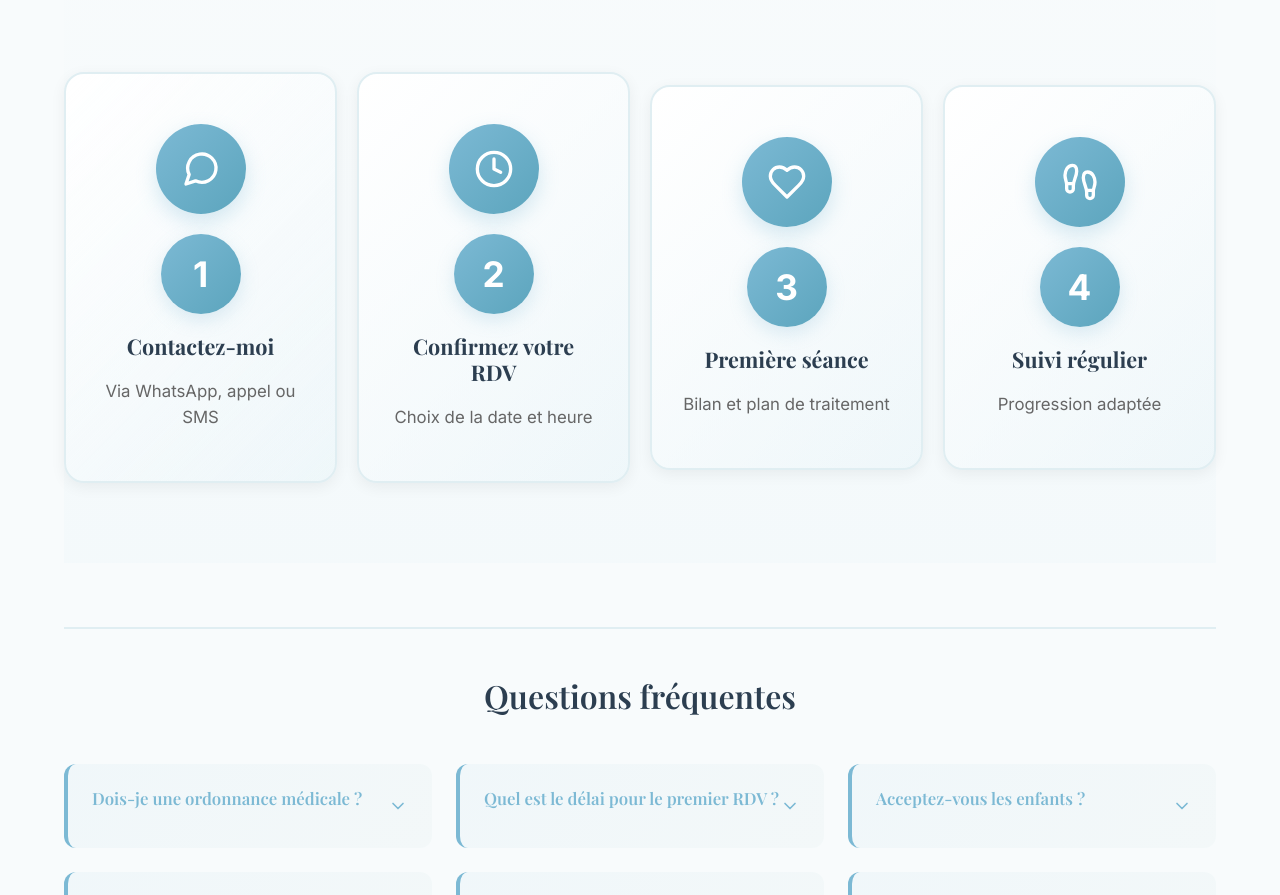
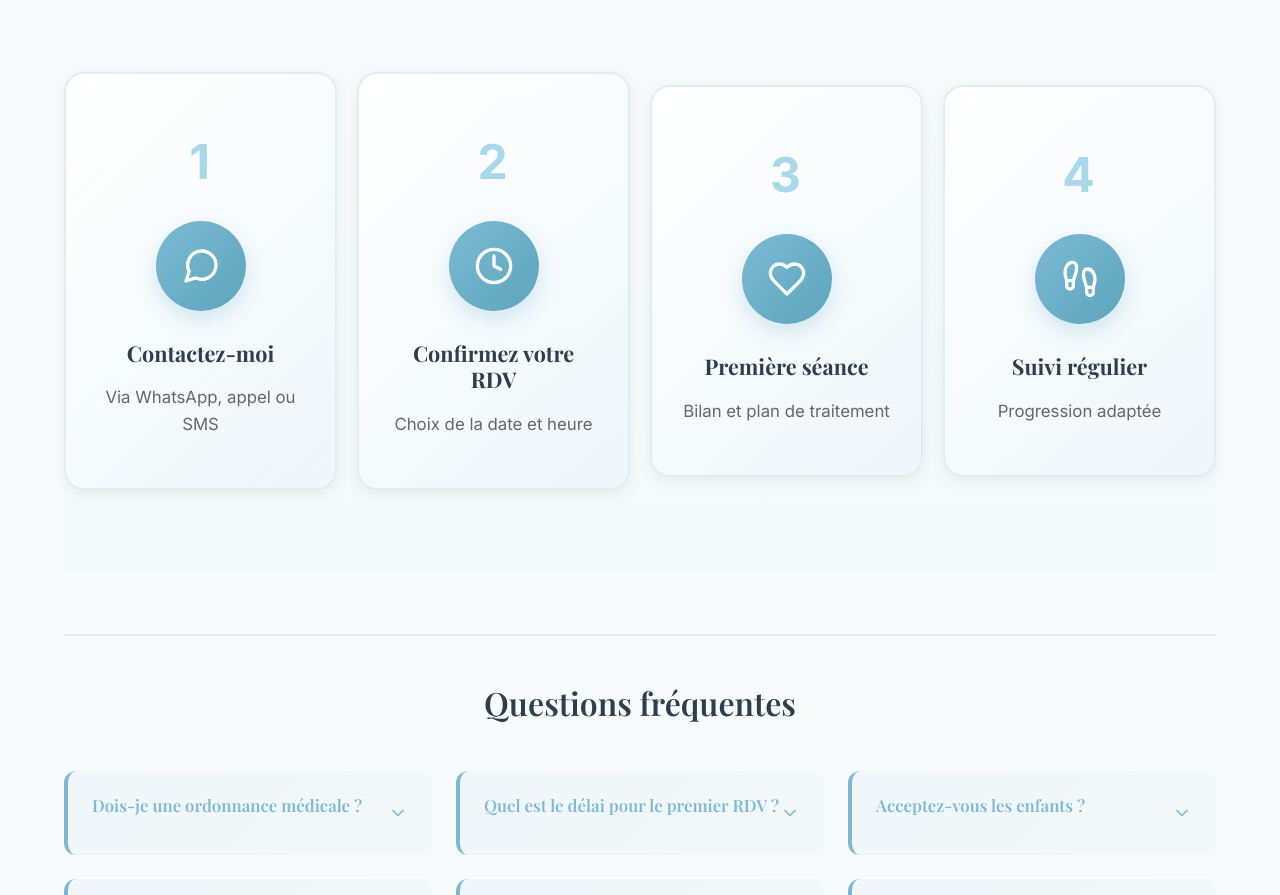
Before and after one commit to Gagatou/philemon-kine-site, a Next.js app: page / in a window 1280 px wide. Shown: the part 3940-4835 px from the top of the page. Built offline with nearby package versions, Linux system fonts and the light colour scheme; no server answers.

Commit message:
Design: Move step numbers above icons with distinct styling

```diff
--- a/app/page.module.css
+++ b/app/page.module.css
@@ -554,7 +554,7 @@
   display: flex;
   align-items: center;
   justify-content: center;
-  margin: 0 auto 20px;
+  margin: 0 auto 30px;
   box-shadow: 0 8px 20px rgba(124, 185, 212, 0.3);
   transition: all 0.4s ease;
 }
@@ -565,24 +565,26 @@
 }
 
 .stepNumber {
-  width: 80px;
-  height: 80px;
-  background: linear-gradient(135deg, #7CB9D4, #5CA5BD);
-  color: white;
-  border-radius: 50%;
+  width: auto;
+  height: auto;
+  background: transparent;
+  color: #A8D8EA;
+  border-radius: 0;
   display: flex;
   align-items: center;
   justify-content: center;
   font-weight: 700;
-  font-size: 2.2rem;
+  font-size: 3rem;
   margin: 0 auto 20px;
-  box-shadow: 0 6px 18px rgba(124, 185, 212, 0.25);
+  box-shadow: none;
   transition: all 0.4s ease;
+  letter-spacing: 2px;
 }
 
 .step:hover .stepNumber {
-  transform: scale(1.15);
-  box-shadow: 0 10px 28px rgba(124, 185, 212, 0.35);
+  transform: scale(1.1);
+  color: #7CB9D4;
+  box-shadow: none;
 }
 
 .step h4 {
--- a/app/page.tsx
+++ b/app/page.tsx
@@ -314,29 +314,29 @@ export default function Home() {
             <h3>Comment ça fonctionne ?</h3>
             <div className={styles.steps}>
               <div className={styles.step}>
+                <div className={styles.stepNumber}>1</div>
                 <div className={styles.stepIcon}><MessageCircle size={40} color="white" /></div>
-                <div className={styles.stepNumber}>1</div>
                 <h4>Contactez-moi</h4>
                 <p>Via WhatsApp, appel ou SMS</p>
               </div>
               <div className={styles.arrow}>→</div>
               <div className={styles.step}>
+                <div className={styles.stepNumber}>2</div>
                 <div className={styles.stepIcon}><Clock size={40} color="white" /></div>
-                <div className={styles.stepNumber}>2</div>
                 <h4>Confirmez votre RDV</h4>
                 <p>Choix de la date et heure</p>
               </div>
               <div className={styles.arrow}>→</div>
               <div className={styles.step}>
+                <div className={styles.stepNumber}>3</div>
                 <div className={styles.stepIcon}><Heart size={40} color="white" /></div>
-                <div className={styles.stepNumber}>3</div>
                 <h4>Première séance</h4>
                 <p>Bilan et plan de traitement</p>
               </div>
               <div className={styles.arrow}>→</div>
               <div className={styles.step}>
+                <div className={styles.stepNumber}>4</div>
                 <div className={styles.stepIcon}><Footprints size={40} color="white" /></div>
-                <div className={styles.stepNumber}>4</div>
                 <h4>Suivi régulier</h4>
                 <p>Progression adaptée</p>
               </div>
```
